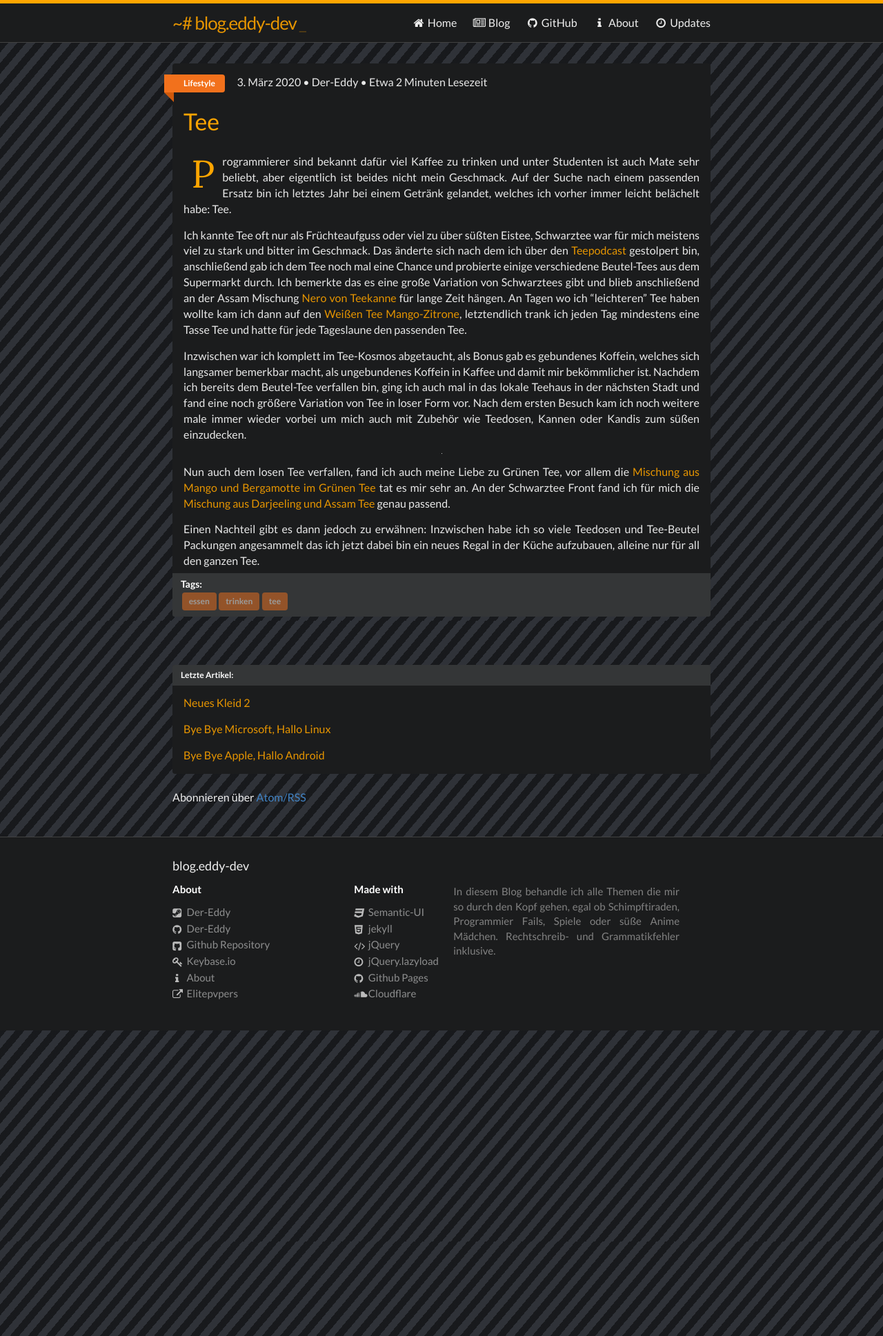
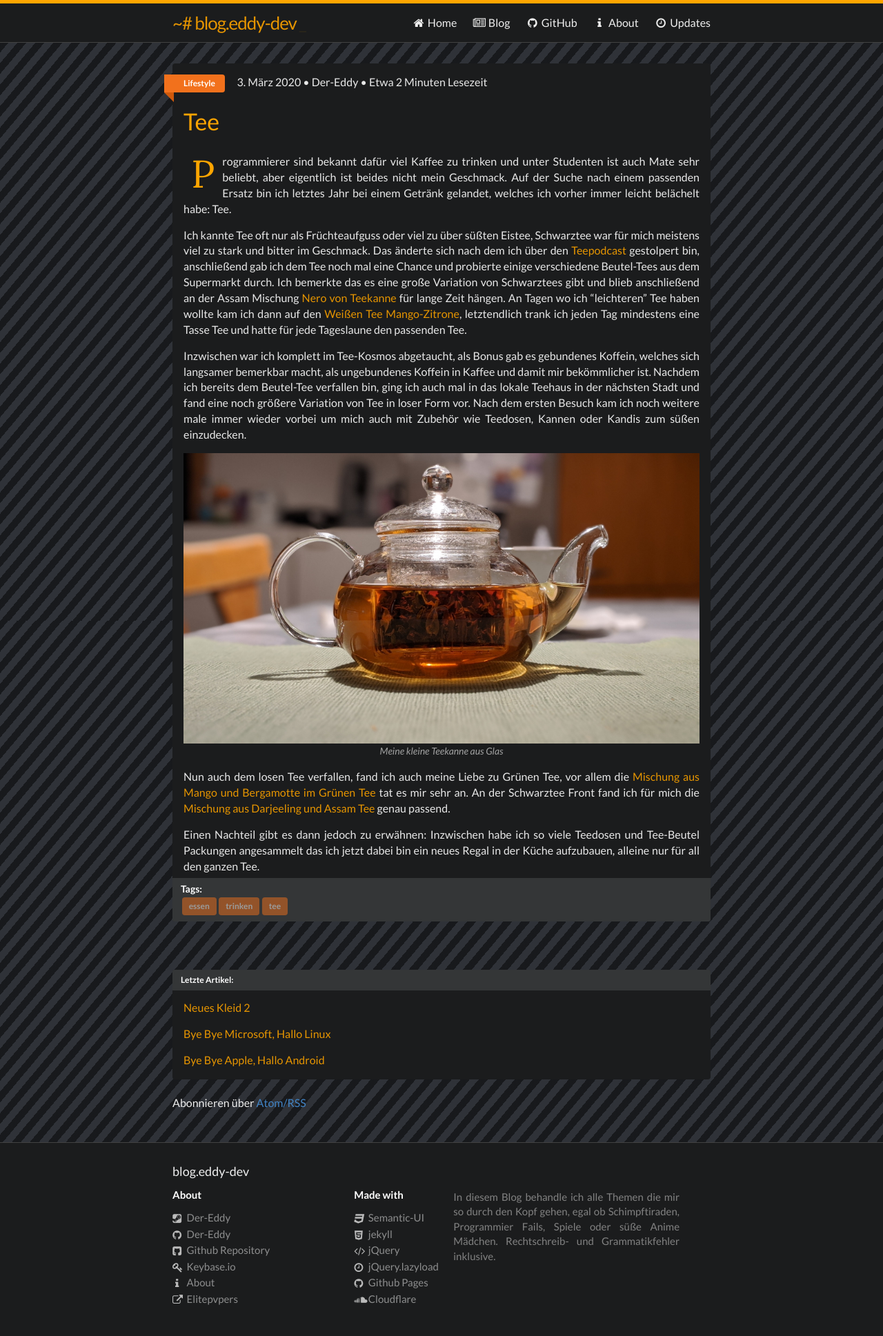
Before and after one commit to Der-Eddy/blog, a Jekyll site: the page built from _posts/2020-03-03-tee.md, in a window 1280 px wide. Shown: the whole page at 69% size. Built offline with Jekyll 4.4.1, drawn with Linux system fonts in a browser that asks for light colours; comment, search, counter and statistics services are not loaded.

Commit message:
Added image template for local images with captions

```diff
--- /dev/null
+++ b/_includes/image.html
@@ -0,0 +1,4 @@
+<figure class="image">
+    <a href="{{ site_root }}/{{ include.url }}"><img class="lazy" data-original="{{ site_root }}/{{ include.url }}" alt="{{ include.description }}"></a>
+    <figcaption>{{ include.description }}</figcaption>
+</figure>
--- a/_posts/2020-03-03-tee.md
+++ b/_posts/2020-03-03-tee.md
@@ -13,7 +13,7 @@ Ich kannte Tee oft nur als Früchteaufguss oder viel zu über süßten Eistee, S
 
 Inzwischen war ich komplett im Tee-Kosmos abgetaucht, als Bonus gab es gebundenes Koffein, welches sich langsamer bemerkbar macht, als ungebundenes Koffein in Kaffee und damit mir bekömmlicher ist. Nachdem ich bereits dem Beutel-Tee verfallen bin, ging ich auch mal in das lokale Teehaus in der nächsten Stadt und fand eine noch größere Variation von Tee in loser Form vor. Nach dem ersten Besuch kam ich noch weitere male immer wieder vorbei um mich auch mit Zubehör wie Teedosen, Kannen oder Kandis zum süßen einzudecken.
 
-<a href="img/tee/teekanne.jpg"><img class="lazy" data-original="img/tee/teekanne.jpg"></a>
+{% include image.html url="img/tee/teekanne.jpg" description="Meine kleine Teekanne aus Glas" %}
 
 Nun auch dem losen Tee verfallen, fand ich auch meine Liebe zu Grünen Tee, vor allem die <a href="https://teehaus-bachfischer.de/bio-sunrise">Mischung aus Mango und Bergamotte im Grünen Tee</a> tat es mir sehr an. An der Schwarztee Front fand ich für mich die <a href="https://teehaus-bachfischer.de/regensburger-raritaet?number=085-50">Mischung aus Darjeeling und Assam Tee</a> genau passend.
 
--- a/_sass/_base.scss
+++ b/_sass/_base.scss
@@ -53,10 +53,16 @@ img {
     vertical-align: middle;
 }
 
-p img {
+figure.image img {
     max-width: 100%;
     display: block;
     margin: 0 auto;
+}
+
+figure.image figcaption {
+    text-align: center;
+    color: darken($text-color, 30%);
+    font-style: italic;
 }
 
 
```
